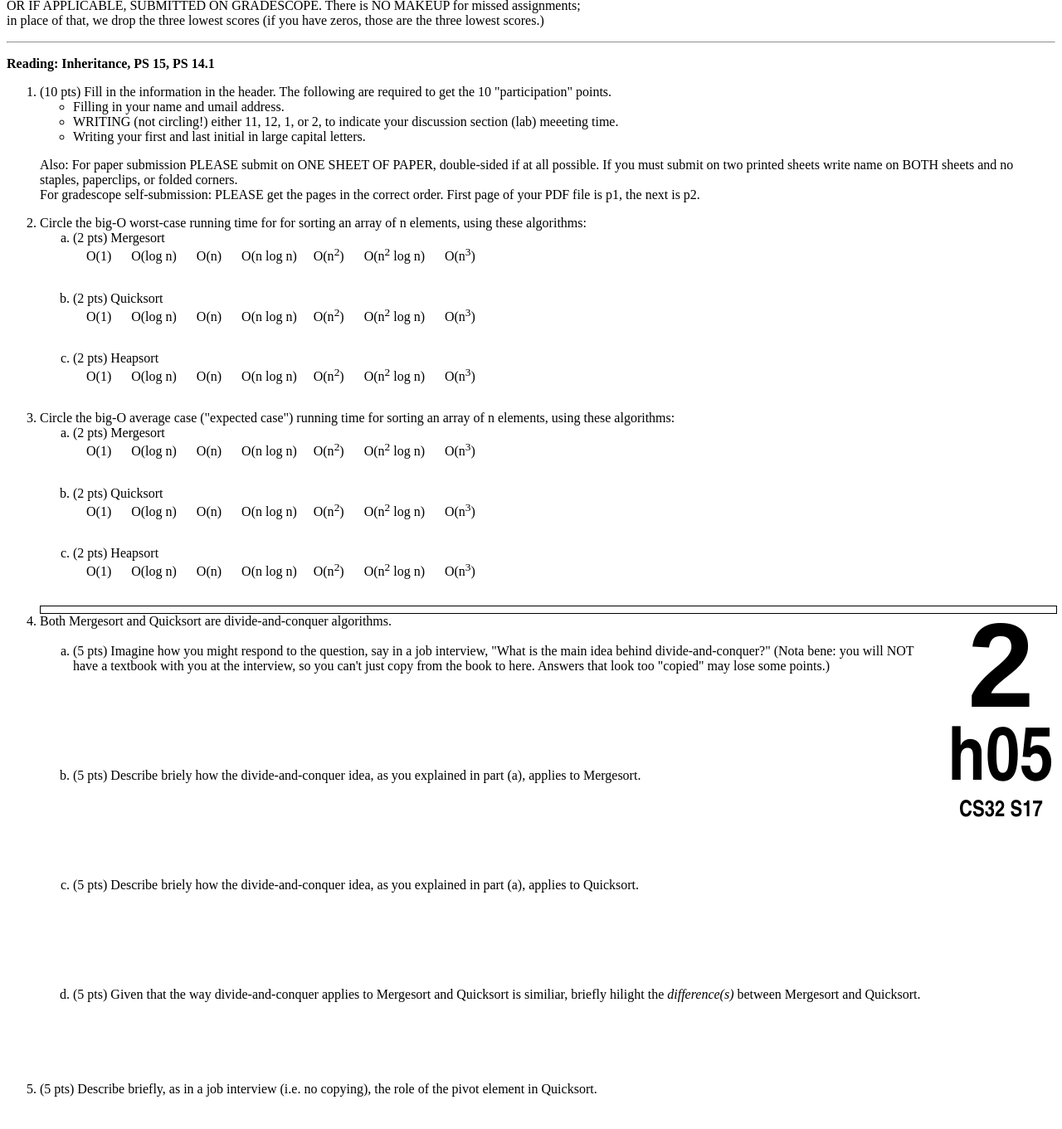
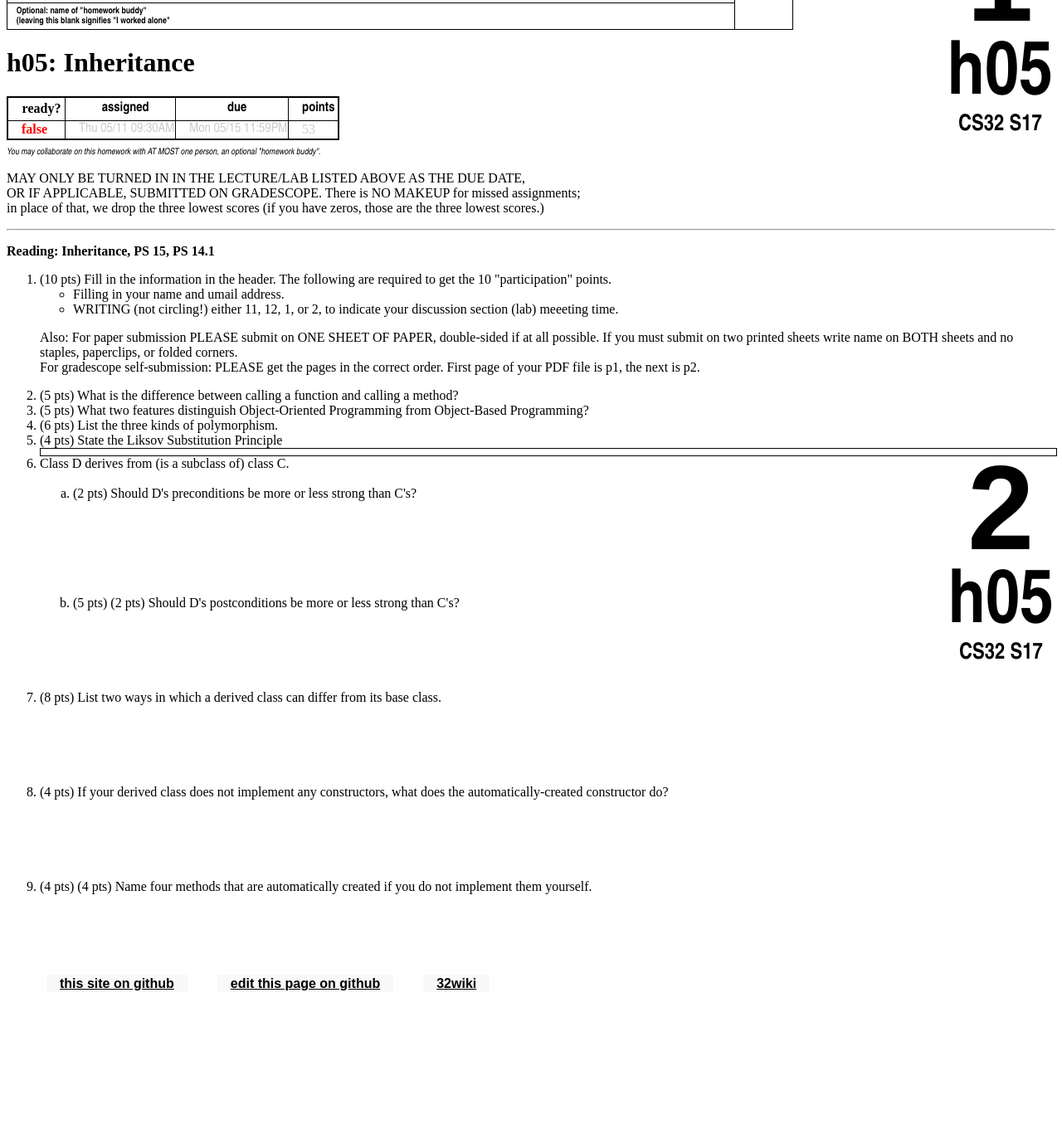
Before and after one commit to ucsb-cs32-s17/ucsb-cs32-s17.github.io, a Jekyll site: the page built from _hwk/h05.md, in a window 1280 px wide and 1400 px high, scrolled down 410 px. Shown: the top 1361 px of the window at 83% size. Built offline with Jekyll 4.4.1, drawn with Linux system fonts in a browser that asks for light colours; after the commit the page ends 1617 px from its top, so only the background shows below that; some of the changed text lies outside the part shown.

Commit message:
First pass.

```diff
--- a/_hwk/h05.md
+++ b/_hwk/h05.md
@@ -1,7 +1,7 @@
 ---
 num: "h05"
 desc: "Inheritance"
-ready: true
+ready: false
 assigned: 2017-05-11 09:30:00.00-7:00
 due: 2017-05-15 23:59:59.00-7:00
 reading: "PS 15, PS 14.1"
@@ -19,60 +19,40 @@ https://ucsb-cs32-s17.github.io/hwk/h04/
     <ul>
     <li>Filling in your name and umail address.<br /></li>
     <li>WRITING (not circling!) either 11, 12, 1, or 2, to indicate your discussion section (lab) meeeting time.<br /></li>
-    <li>Writing your first and last initial in large capital letters.<br /></li>
     </ul>
     <p>Also: For paper submission PLEASE submit on ONE SHEET OF PAPER, double-sided if at all possible. If you must submit  on two printed sheets write name on BOTH sheets and no staples, paperclips, or folded corners.<br />
     For gradescope self-submission: PLEASE get the pages in the correct order. First page of your PDF file is p1, the next is p2.</p>
  </li>
 
- <li>Circle the big-O worst-case running time for for sorting an array of n elements, using these algorithms:
-   <ol>
-     <li style='margin-bottom:2em;'>(2 pts) Mergesort<br />
-     O(1)      O(log n)      O(n)      O(n log n)     O(n<sup>2</sup>)      O(n<sup>2</sup> log n)      O(n<sup>3</sup>)
-     </li>
-
-     <li style='margin-bottom:2em;'>(2 pts) Quicksort<br />
-     O(1)      O(log n)      O(n)      O(n log n)     O(n<sup>2</sup>)      O(n<sup>2</sup> log n)      O(n<sup>3</sup>)
-     </li>
-
-     <li style='margin-bottom:2em;'>(2 pts) Heapsort<br />
-     O(1)      O(log n)      O(n)      O(n log n)     O(n<sup>2</sup>)      O(n<sup>2</sup> log n)      O(n<sup>3</sup>)
-     </li>
-   </ol>
+ <li>(5 pts) What is the difference between calling a function and calling a method?
  </li>
 
 
-  <li>Circle the big-O average case ("expected case") running time for sorting an array of n elements, using these algorithms:
-   <ol>
-     <li style='margin-bottom:2em;'>(2 pts) Mergesort<br />
-     O(1)      O(log n)      O(n)      O(n log n)     O(n<sup>2</sup>)      O(n<sup>2</sup> log n)      O(n<sup>3</sup>)
-     </li>
+  <li>(5 pts) What two features distinguish Object-Oriented Programming from Object-Based Programming?
+ </li>
 
-     <li style='margin-bottom:2em;'>(2 pts) Quicksort<br />
-     O(1)      O(log n)      O(n)      O(n log n)     O(n<sup>2</sup>)      O(n<sup>2</sup> log n)      O(n<sup>3</sup>)
-     </li>
+  <li>(6 pts) List the three kinds of polymorphism.</li>
 
-     <li style='margin-bottom:2em;'>(2 pts) Heapsort<br />
-     O(1)      O(log n)      O(n)      O(n log n)     O(n<sup>2</sup>)      O(n<sup>2</sup> log n)      O(n<sup>3</sup>)
-     </li>
-   </ol>
- </li>
+
+  <li>(4 pts) State the Liksov Substitution Principle</li>
+
 
 
 <div class="pagebreak"></div>
 
 
-  <li>Both Mergesort and Quicksort are divide-and-conquer algorithms.
+  <li>Class D derives from (is a subclass of) class C.
   <ol>
-    <li style='margin-bottom:6em;'>(5 pts) Imagine how you might respond to the question, say in a job interview, "What is the main idea behind divide-and-conquer?" (Nota bene: you will NOT have a textbook with you at the interview, so you can't just copy from the book to here. Answers that look too "copied" may lose some points.)</li>
-    <li style='margin-bottom:6em;'>(5 pts) Describe briely how the divide-and-conquer idea, as you explained in part (a), applies to Mergesort.</li>
-    <li style='margin-bottom:6em;'>(5 pts) Describe briely how the divide-and-conquer idea, as you explained in part (a), applies to Quicksort.</li>
-    <li style='margin-bottom:6em;'>(5 pts) Given that the way divide-and-conquer applies to Mergesort and Quicksort is similiar, briefly hilight the <i>difference(s)</i> between Mergesort and Quicksort.</li>
+    <li style='margin-bottom:6em;'>(2 pts) Should D's preconditions be more or less strong than C's?</li>
+    <li style='margin-bottom:6em;'>(5 pts) (2 pts) Should D's postconditions be more or less strong than C's?</li>
   </ol>
   </li>
 
-  <li style='margin-bottom:6em;'>(5 pts) Describe briefly, as in a job interview (i.e. no copying), the role of the pivot element in Quicksort.</li>
+  <li style='margin-bottom:6em;'>(8 pts) List two ways in which a derived class can differ from its base class.</li>
 
-  <li style='margin-bottom:6em;'>(3 pts) Describe briefly how to represent a binary tree in an array. Draw a picture if you need to.</li>
+  <li style='margin-bottom:6em;'>(4 pts) If your derived class does not implement any constructors, what does the automatically-created constructor do?</li>
+
+
+  <li style='margin-bottom:6em;'>(4 pts) (4 pts) Name four methods that are automatically created if you do not implement them yourself.</li>
 
 </ol>
```
